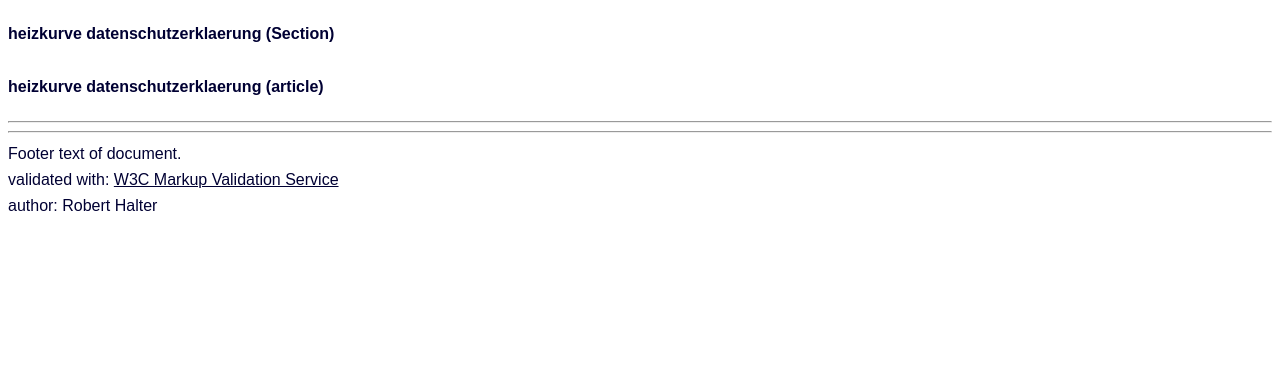
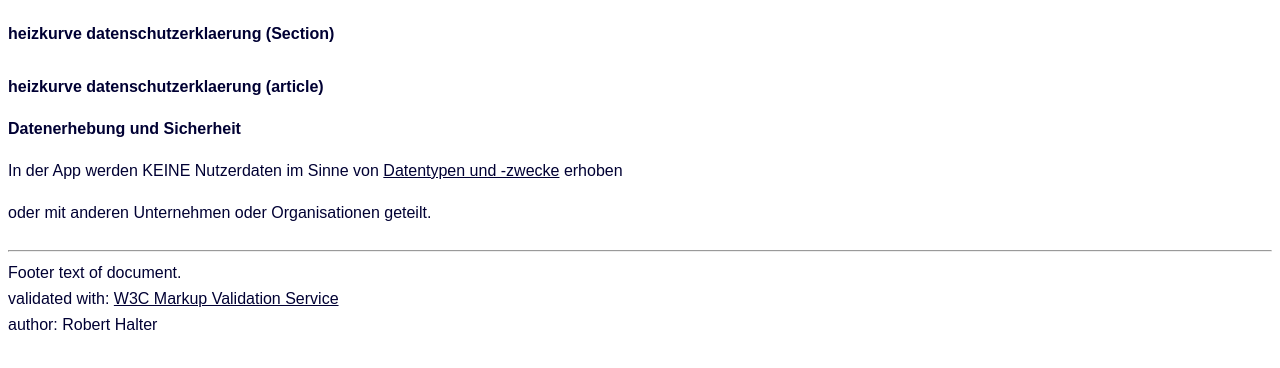
Before and after one commit to roebi/heizkurve-datenschutzerklaerung, a plain HTML site: page index.html in a window 1280 px wide. Drawn offline with Linux system fonts and the light colour scheme.

Commit message:
define 'Datenerhebung und Sicherheit'

```diff
--- a/index.html
+++ b/index.html
@@ -130,6 +130,10 @@
                 <p>But placing article inside of section is good practice.</p>
 -->
 
+                <h3>Datenerhebung und Sicherheit</h3>
+                <p>In der App werden KEINE Nutzerdaten im Sinne von <a href="https://support.google.com/googleplay/android-developer/answer/10787469?hl=de#types&zippy=%2Cdatentypen">Datentypen und -zwecke</a> erhoben</p>
+                <p>oder mit anderen Unternehmen oder Organisationen geteilt.</p>
+
 <!--
                 <footer>
                     <hr>
@@ -144,8 +148,6 @@
             </footer>
 -->
         </section>
-
-        <hr>
 
     </main>
 
```
